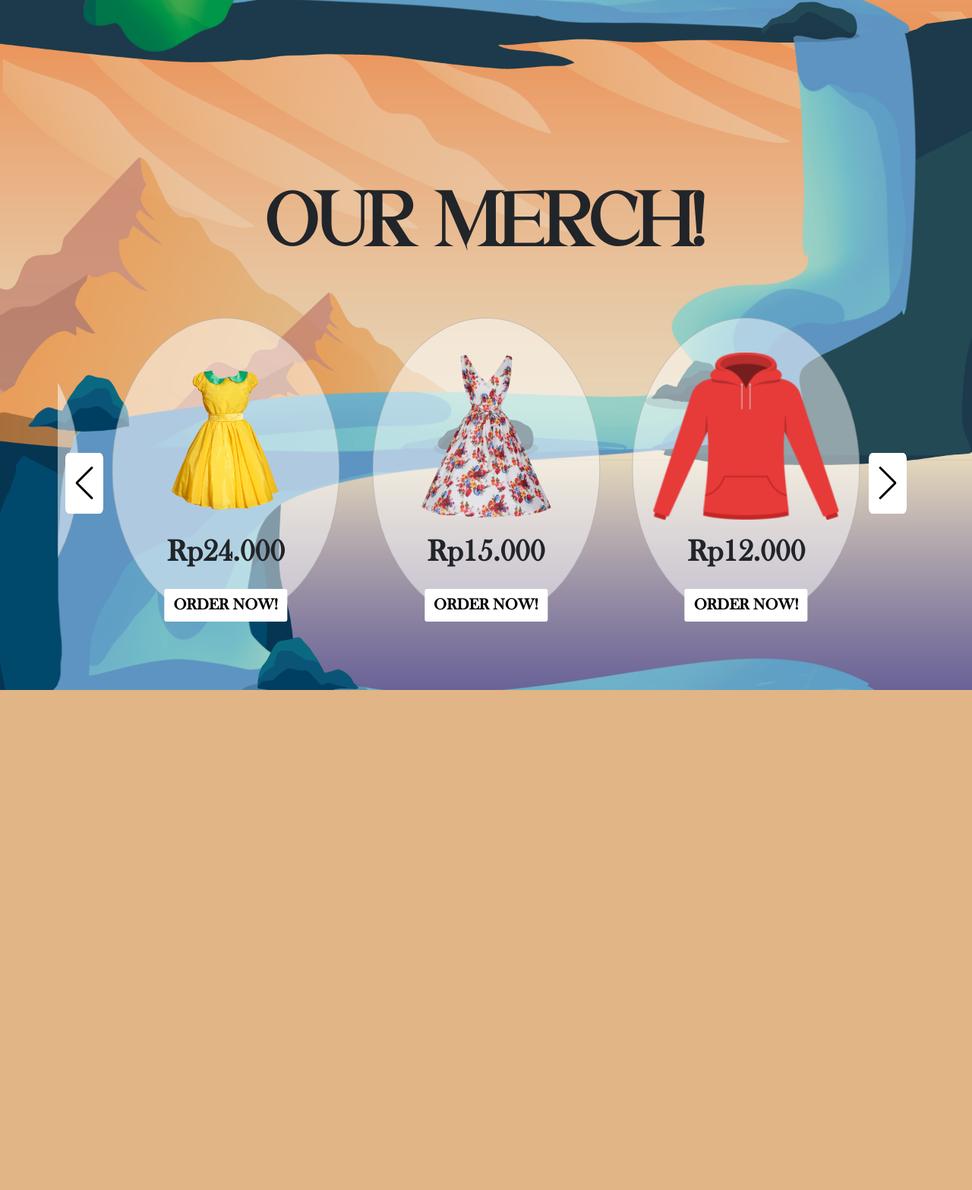
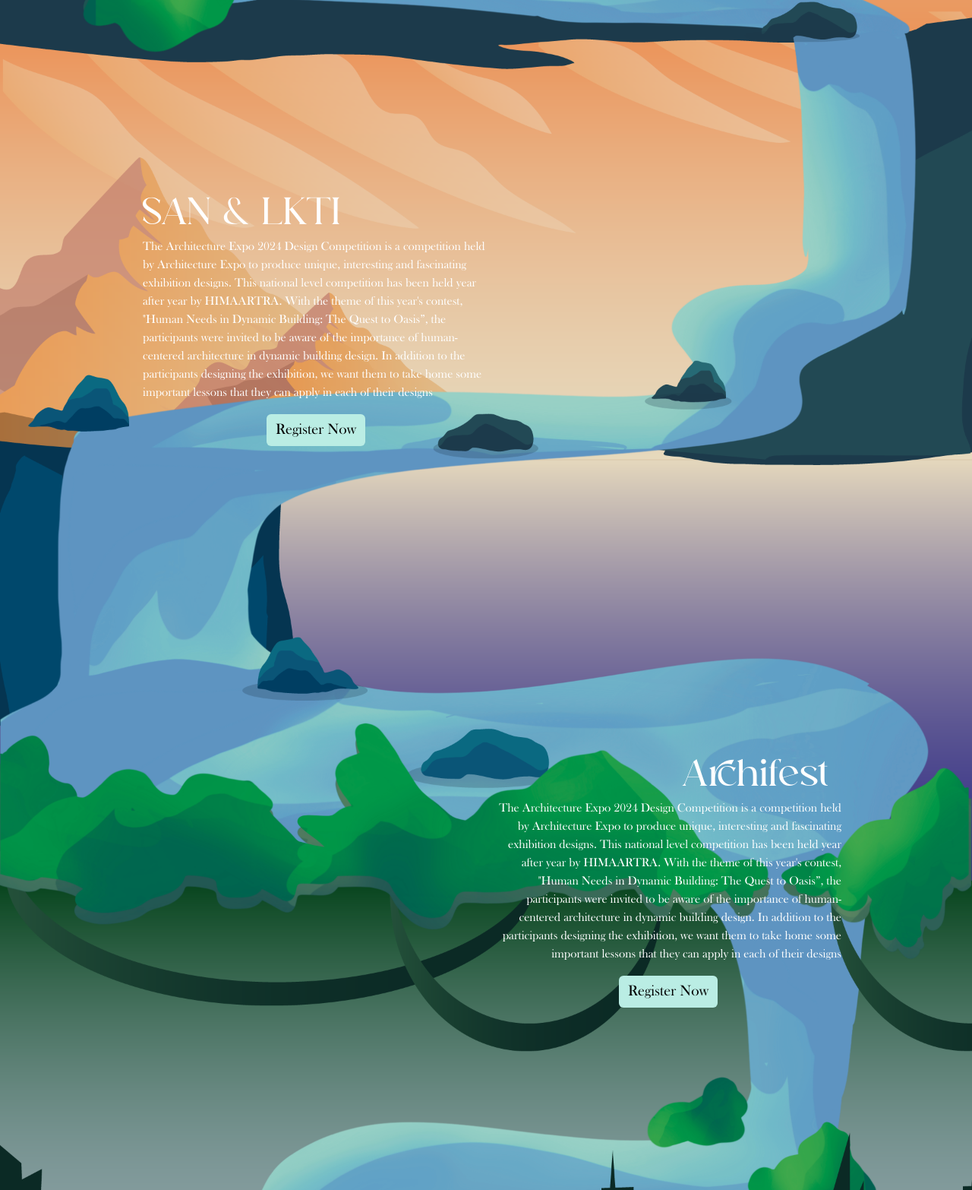
Before and after one commit to IT-ArchiExpo-2024/AE24, a PHP site: page / in a window 1280 px wide. Shown: the part 1608-3174 px from the top of the page at 76% size. Before the commit the page ends 2516 px from the top, so only its background shows below. Run offline with PHP 8.4, Linux system fonts and the light colour scheme; some web fonts are replaced.

Commit message:
Update Awal

```diff
--- a/index.php
+++ b/index.php
@@ -65,7 +65,7 @@
         margin-bottom: 400px;
     }
 
-        body{
+    body {
         overflow-x: hidden;
     }
 
@@ -136,6 +136,10 @@
     </section>
 
     <section class="merch">
+        <?php include "san_lkti_archifest.php" ?>
+    </section>
+
+    <section class="merch">
         <?php include "merch.php" ?>
     </section>
 
--- /dev/null
+++ b/san_lkti_archifest.php
@@ -0,0 +1,75 @@
+<style>
+@font-face {
+    font-family: Baskerville;
+    src: url('assets/fonts/Baskerville Old Face.ttf');
+}
+
+.custom-button-sla {
+    background-color: #BAEDE4;
+    color: black;
+    font-family: 'Baskerville', sans-serif;
+    font-size: 20px;
+    border: none;
+    cursor: pointer;
+}
+
+.custom-button-sla:hover {
+    background-color: #7DB9AE;
+}
+</style>
+
+<section class="about d-flex align-items-center justify-content-center">
+    <div class="row d-flex align-items-center justify-content-start w-75 mx-auto">
+        <div class="col-12 d-flex align-items-center justify-content-start text-start ms-3">
+            <h1 class="desc">
+                <span class="subJudul tw">SAN & LKTI</span>
+            </h1>
+        </div>
+
+        <div class="col-lg-6 ms-3 md-8 d-flex flex-column align-items-center justify-content-start ms-2 text-start">
+            <span class="keterangan tw">
+                The Architecture Expo 2024 Design Competition is a competition held by Architecture Expo to produce
+                unique, interesting and fascinating exhibition designs. This national level competition has been held
+                year
+                after year by HIMAARTRA. With the theme of this year's contest, "Human Needs in Dynamic Building: The
+                Quest to Oasis”, the participants were invited to be aware of the importance of human-centered
+                architecture
+                in dynamic building design. In addition to the participants designing the exhibition, we want them to
+                take home some important lessons that they can apply in each of their designs
+            </span>
+            <div class="mt-3">
+                <button class="btn custom-button-sla">Register Now</button>
+            </div>
+        </div>
+    </div>
+</section>
+
+
+
+
+
+<section class="about d-flex align-items-center justify-content-center">
+    <div class="row d-flex align-items-center justify-content-end w-75 mx-auto">
+        <div class="col-12 d-flex align-items-center justify-content-end text-end me-3">
+            <h1 class="desc">
+                <span class="subJudul tw">Archifest</span>
+            </h1>
+        </div>
+
+        <div class="col-lg-6 ms-3 md-8 d-flex flex-column align-items-center justify-content-start ms-2 text-end">
+            <span class="keterangan tw">
+                The Architecture Expo 2024 Design Competition is a competition held by Architecture Expo to produce
+                unique, interesting and fascinating exhibition designs. This national level competition has been held
+                year
+                after year by HIMAARTRA. With the theme of this year's contest, "Human Needs in Dynamic Building: The
+                Quest to Oasis”, the participants were invited to be aware of the importance of human-centered
+                architecture
+                in dynamic building design. In addition to the participants designing the exhibition, we want them to
+                take home some important lessons that they can apply in each of their designs
+            </span>
+            <div class="mt-3">
+                <button class="btn custom-button-sla">Register Now</button>
+            </div>
+        </div>
+    </div>
+</section>
```
Lines whose indentation alone changed are shown as unchanged.
